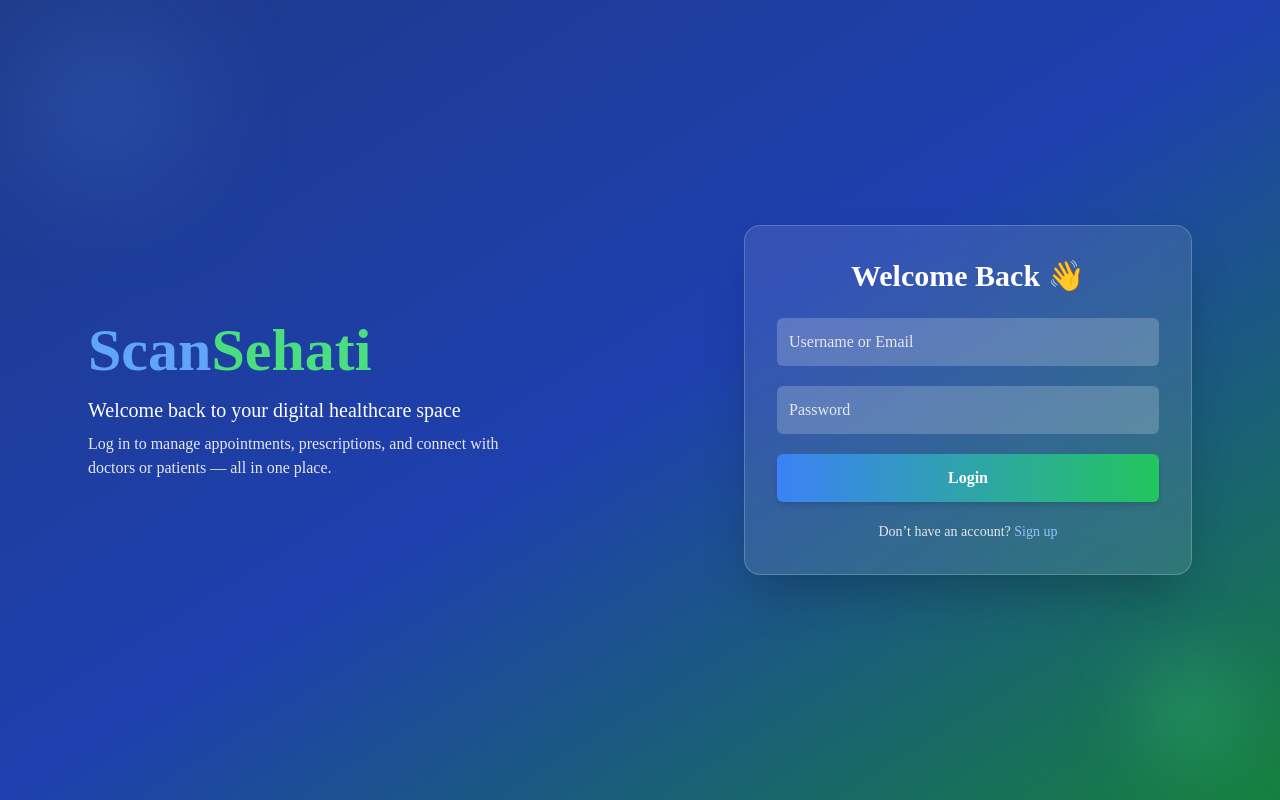
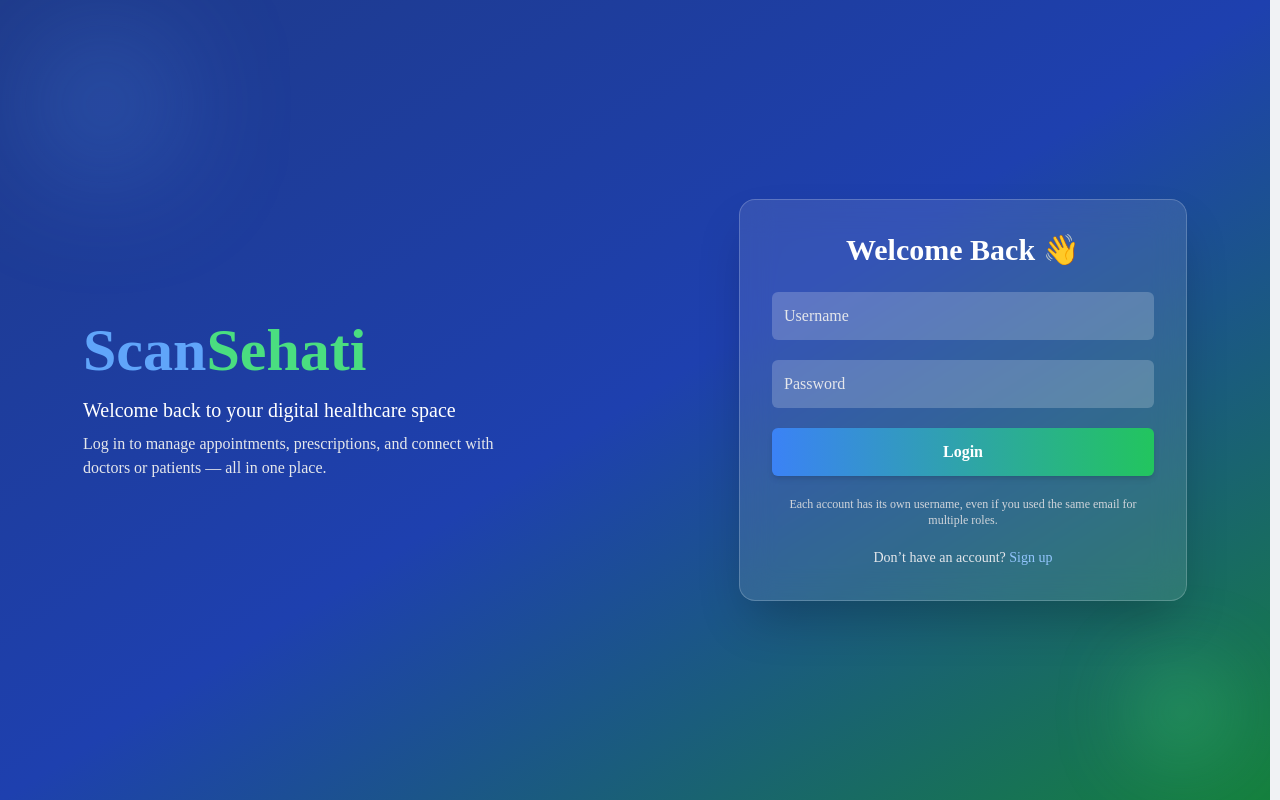
Before and after one commit to bc230429959mwa-tech/ScanSehati, a Next.js app: page /login in a window 1280 px wide. Built offline with nearby package versions, Linux system fonts and the light colour scheme.

Commit message:
Fixed deployment changes

```diff
--- a/src/app/api/login/route.ts
+++ b/src/app/api/login/route.ts
@@ -4,14 +4,12 @@ import User from "@/models/User";
 import { connectToDatabase } from "@/lib/mongodb";
 import { sanitizeInput } from "@/lib/sanitize";
 
-// Allowed roles (for validation)
 const VALID_ROLES = ["doctor", "pharmacist", "patient"] as const;
 
 export async function POST(req: NextRequest) {
   try {
     await connectToDatabase();
 
-    // 🧹 Sanitize all user input
     const body = sanitizeInput(await req.json());
     const { username, email, password, fullName, role, register } = body;
 
@@ -24,30 +22,33 @@ export async function POST(req: NextRequest) {
         );
       }
 
-      // ✅ Validate role
       if (!VALID_ROLES.includes(role)) {
         return NextResponse.json({ error: "Invalid role selected." }, { status: 400 });
       }
 
-      // ✅ Validate email format
       const emailRegex = /^[^\s@]+@[^\s@]+\.[^\s@]+$/;
       if (!emailRegex.test(email)) {
         return NextResponse.json({ error: "Invalid email format." }, { status: 400 });
       }
 
-      // ✅ Prevent duplicate usernames or emails
-      const existing = await User.findOne({
-        $or: [{ email }, { username }],
-      });
+      // ✅ Prevent duplicate username across all roles
+      const existingUsername = await User.findOne({ username });
+      if (existingUsername) {
+        return NextResponse.json({ error: "Username already exists." }, { status: 409 });
+      }
 
-      if (existing) {
-        return NextResponse.json({ error: "User already exists." }, { status: 409 });
+      // ✅ Prevent duplicate email only for the same role
+      const existingEmailSameRole = await User.findOne({ email, role });
+      if (existingEmailSameRole) {
+        return NextResponse.json(
+          { error: `User with this email already exists under role "${role}".` },
+          { status: 409 }
+        );
       }
 
       // ✅ Hash password
       const hashedPassword = await bcrypt.hash(password, 10);
 
-      // ✅ Save user securely
       const user = await User.create({
         username,
         email,
@@ -65,18 +66,16 @@ export async function POST(req: NextRequest) {
       });
     }
 
-    // 🧠 Login flow
+    // 🧠 Login flow (username-only)
     if (!username || !password) {
       return NextResponse.json({ error: "Missing username or password" }, { status: 400 });
     }
 
-    // Allow login by either username OR email
-    const user = await User.findOne({
-      $or: [{ username }, { email: username }],
-    }).select("+password");
+    // ✅ Login only with username (no email allowed)
+    const user = await User.findOne({ username }).select("+password");
 
     if (!user) {
-      return NextResponse.json({ error: "Invalid username or email" }, { status: 404 });
+      return NextResponse.json({ error: "Invalid username" }, { status: 404 });
     }
 
     const isMatch = await bcrypt.compare(password, user.password);
@@ -84,7 +83,6 @@ export async function POST(req: NextRequest) {
       return NextResponse.json({ error: "Invalid credentials" }, { status: 401 });
     }
 
-    // ✅ Remove password before returning
     const { password: _, ...userWithoutPassword } = user.toObject();
 
     return NextResponse.json({
--- a/src/app/api/patient/route.ts
+++ b/src/app/api/patient/route.ts
@@ -5,7 +5,7 @@ export async function GET() {
   await connectToDatabase();
 
   // Fetch all users (or filter by role if your User model includes it)
-  const patients = await User.find({}, "username fullName email").lean();
+  const patients = await User.find({role:"patient"}, "username fullName email").lean();
 
   const formatted = patients.map((p: any) => ({
     username: p.username,
--- a/src/app/globals.css
+++ b/src/app/globals.css
@@ -83,3 +83,26 @@
     @apply bg-background text-foreground;
   }
 }
+/* Keep layout stable even when scrollbar appears */
+html {
+  scrollbar-gutter: stable;
+}
+
+/* Custom scrollbar styling */
+::-webkit-scrollbar {
+  width: 10px; /* thinner */
+}
+
+::-webkit-scrollbar-track {
+  background:white; /* dark bg to match site background */
+}
+
+::-webkit-scrollbar-thumb {
+  background-color:white ; /* your teal color */
+  border-radius: 5px;
+  border: 1px solid #0F172A; /* blends with background */
+}
+
+::-webkit-scrollbar-thumb:hover {
+  background-color: #d3ffff; /* slightly lighter teal on hover */
+}
--- a/src/app/login/page.tsx
+++ b/src/app/login/page.tsx
@@ -84,7 +84,7 @@ function LoginPageInner() {
             <div>
               <input
                 type="text"
-                placeholder="Username or Email"
+                placeholder="Username"
                 className="w-full p-3 rounded-md bg-white/20 text-white placeholder-gray-200 focus:outline-none focus:ring-2 focus:ring-blue-400"
                 value={username}
                 onChange={(e) => setUsername(e.target.value)}
@@ -111,7 +111,12 @@ function LoginPageInner() {
               {loading ? "Logging in..." : "Login"}
             </button>
 
-            <p className="text-sm text-gray-200 text-center">
+            {/* Add this info note just below the button */}
+            <p className="text-xs text-gray-300 text-center mt-2">
+              Each account has its own username, even if you used the same email for multiple roles.
+            </p>
+
+            <p className="text-sm text-gray-200 text-center mt-3">
               Don’t have an account?{" "}
               <a href="/signup" className="text-blue-300 hover:underline">
                 Sign up
--- a/src/lib/auth.ts
+++ b/src/lib/auth.ts
@@ -73,7 +73,7 @@ export const authOptions: NextAuthOptions = {
 
   session: {
     strategy: "jwt",
-    maxAge: 15 * 60, // 15 minute
+    maxAge: 60 * 60, // 15 minute
   },
   jwt: { maxAge: 60 * 60 },
 
--- a/src/models/User.js
+++ b/src/models/User.js
@@ -1,11 +1,10 @@
-// models/User.ts
 import mongoose from "mongoose";
 
 const UserSchema = new mongoose.Schema({
   username: {
     type: String,
     required: true,
-    unique: true,
+    unique: true, // keep username globally unique
   },
   fullName: {
     type: String,
@@ -14,7 +13,6 @@ const UserSchema = new mongoose.Schema({
   email: {
     type: String,
     required: true,
-    unique: true,
   },
   password: {
     type: String,
@@ -32,4 +30,7 @@ const UserSchema = new mongoose.Schema({
   },
 });
 
+// ✅ Compound unique index: same email can exist across roles, but not within the same role
+UserSchema.index({ email: 1, role: 1 }, { unique: true });
+
 export default mongoose.models.User || mongoose.model("User", UserSchema);
```
